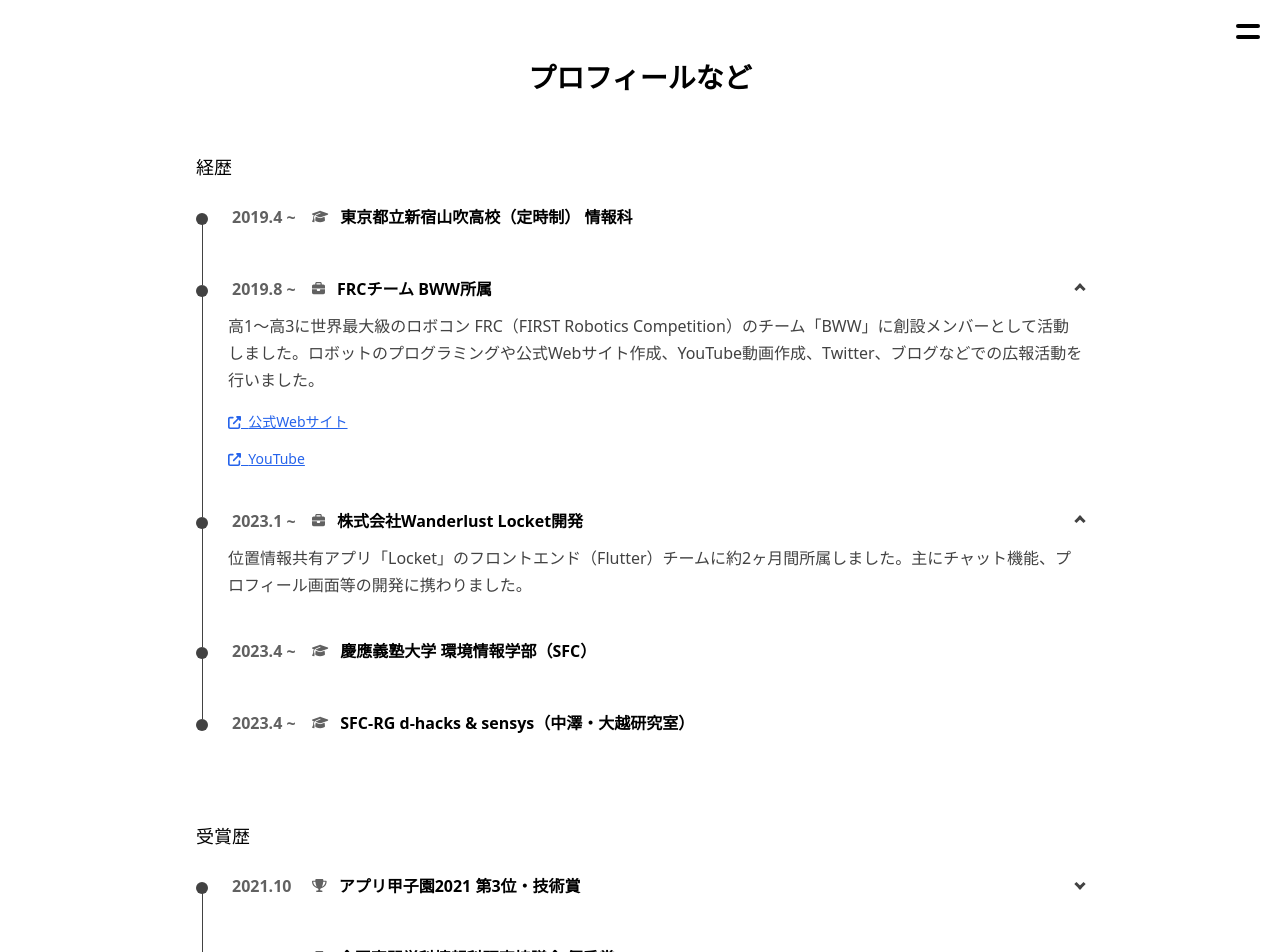
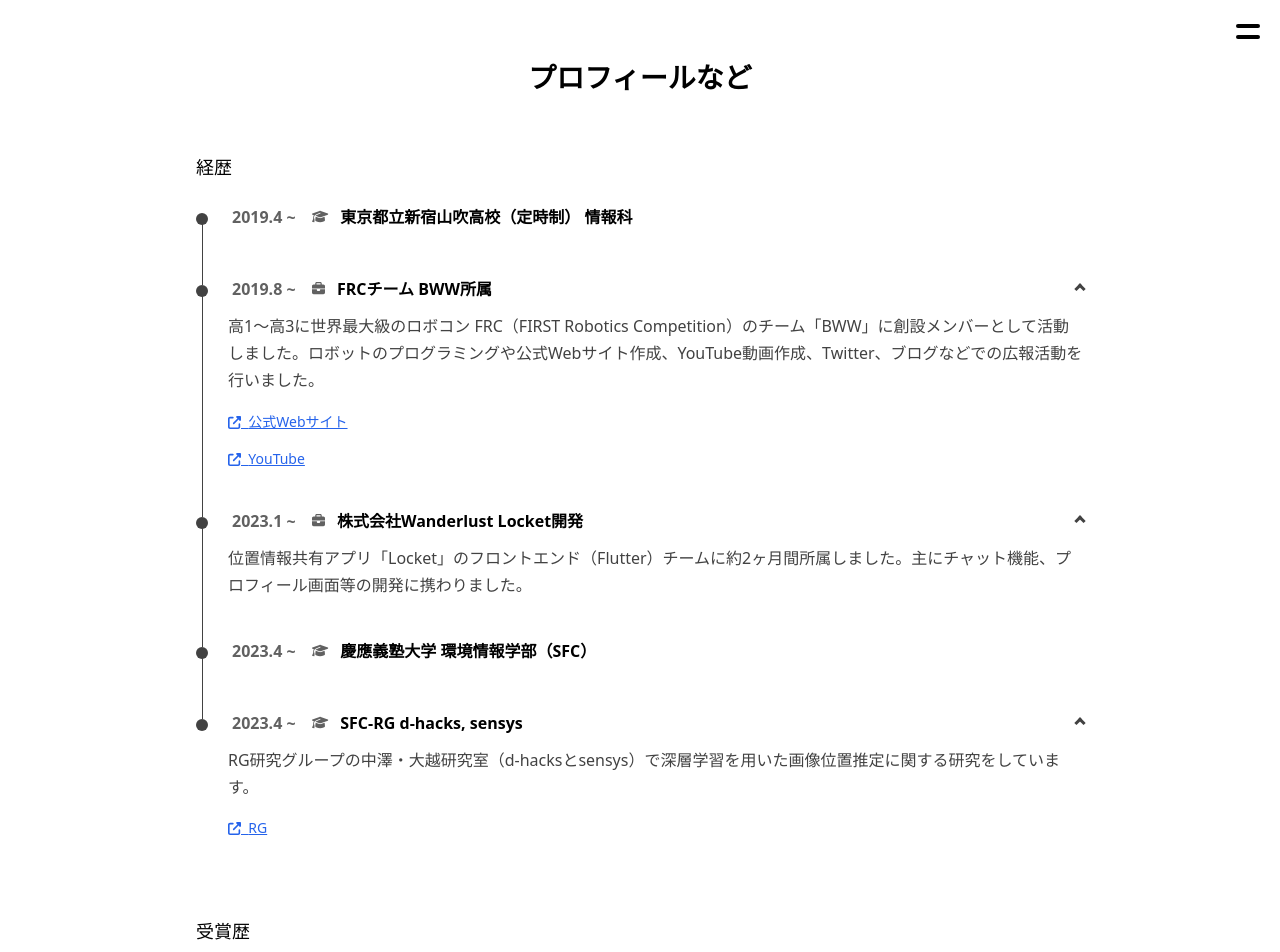
Before and after one commit to sakusaku3939/my-page, a Next.js app: page /profile in a window 1280 px wide. Shown: the top 952 px of the page. Built offline with nearby package versions, Linux system fonts and the light colour scheme.

Commit message:
Add a specific description

```diff
--- a/src/pages/profile/index.tsx
+++ b/src/pages/profile/index.tsx
@@ -34,10 +34,15 @@ const Index = () => {
           </TimeLineItem>
           <TimeLineItem date="2023.1 ~" icon={faBriefcase} title="株式会社Wanderlust Locket開発" open={true}>
             位置情報共有アプリ「Locket」のフロントエンド（Flutter）チームに約2ヶ月間所属しました。主にチャット機能、プロフィール画面等の開発に携わりました。
-            <br />
           </TimeLineItem>
           <TimeLineItem date="2023.4 ~" icon={faGraduationCap} title="慶應義塾大学 環境情報学部（SFC）" />
-          <TimeLineItem date="2023.4 ~" icon={faGraduationCap} title="SFC-RG d-hacks & sensys（中澤・大越研究室）" />
+          <TimeLineItem date="2023.4 ~" icon={faGraduationCap} title="SFC-RG d-hacks, sensys" open={true}>
+            RG研究グループの中澤・大越研究室（d-hacksとsensys）で深層学習を用いた画像位置推定に関する研究をしています。
+            <TimeLineLink
+              description="RG"
+              href="https://rg.sfc.keio.ac.jp/ja"
+            />
+          </TimeLineItem>
         </Timeline>
 
         <h1 className={index.h1}>受賞歴</h1>
```
